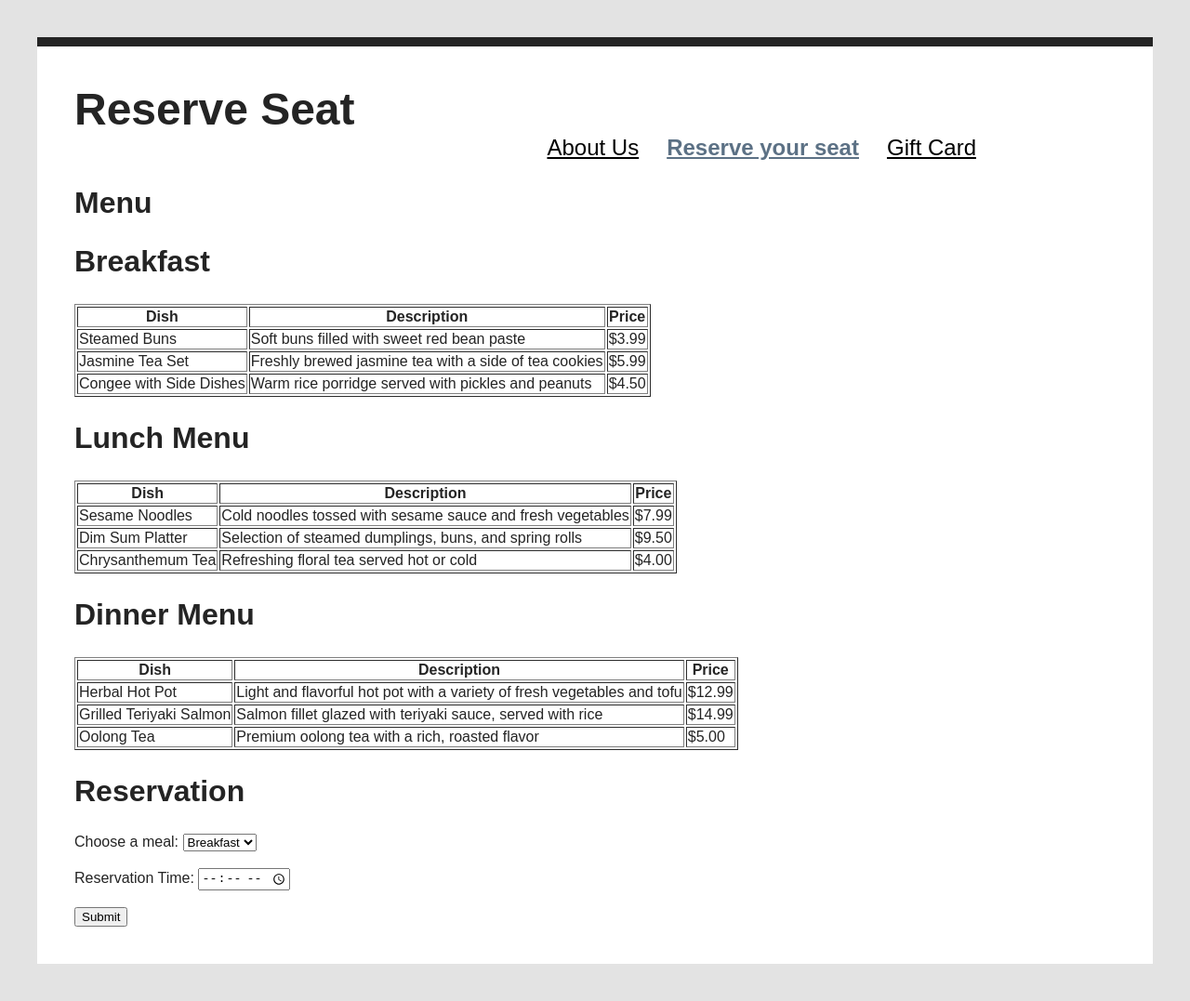
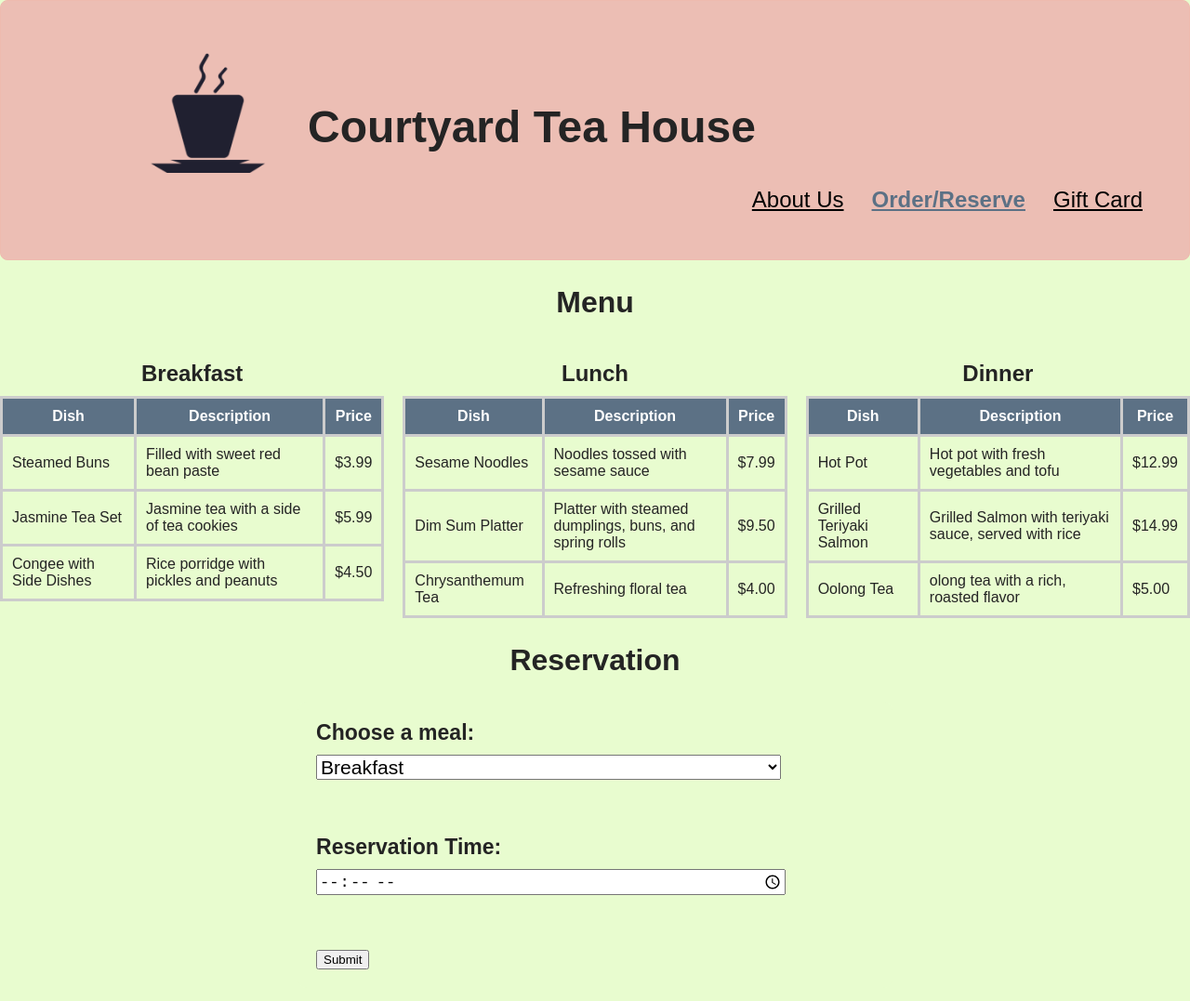
Before and after one commit to XiangyuMeng1/MI349-Final-Project, a plain HTML site: page reserve.html in a window 1280 px wide. Shown: the whole page at 93% size. Drawn offline with Linux system fonts and the light colour scheme.

Commit message:
finished basic css layout

```diff
--- a/reserve.html
+++ b/reserve.html
@@ -8,17 +8,26 @@
     <link rel="stylesheet" href="screen.css">
   </head>
   <body>
-    <h1>Reserve Seat</h1>
+    <div class="header-container">
+      <div class="title-container">
+        <img src="images/Icon.png" alt="Logo" class="logo">
+        <h1>Courtyard Tea House</h1>
+      </div>
+
       <nav>
         <ul>
           <li><a href="index.html">About Us</a></li>
-        <li><a href="reserve.html" class="active">Reserve your seat</a></li>
+          <li><a href="reserve.html" class="active">Order/Reserve</a></li>
           <li><a href="giftcard.html">Gift Card</a></li>
         </ul>
       </nav>
-    <h2>Menu</h2>
+    </div>
 
-    <h2>Breakfast</h2>
+    <div class="menu-container">
+      <h2 class="menu-title">Menu</h2>
+      <div class="menu-section">
+        <div class="menu-category">
+          <h3>Breakfast</h3>
           <table border="1">
             <thead>
               <tr>
@@ -30,23 +39,25 @@
             <tbody>
               <tr>
                 <td>Steamed Buns</td>
-          <td>Soft buns filled with sweet red bean paste</td>
+                <td>Filled with sweet red bean paste</td>
                 <td>$3.99</td>
               </tr>
               <tr>
                 <td>Jasmine Tea Set</td>
-          <td>Freshly brewed jasmine tea with a side of tea cookies</td>
+                <td>Jasmine tea with a side of tea cookies</td>
                 <td>$5.99</td>
               </tr>
               <tr>
                 <td>Congee with Side Dishes</td>
-          <td>Warm rice porridge served with pickles and peanuts</td>
+                <td>Rice porridge with pickles and peanuts</td>
                 <td>$4.50</td>
               </tr>
             </tbody>
           </table>
+        </div>
 
-    <h2>Lunch Menu</h2>
+        <div class="menu-category">
+          <h3>Lunch</h3>
           <table border="1">
             <thead>
               <tr>
@@ -58,23 +69,25 @@
             <tbody>
               <tr>
                 <td>Sesame Noodles</td>
-          <td>Cold noodles tossed with sesame sauce and fresh vegetables</td>
+                <td>Noodles tossed with sesame sauce</td>
                 <td>$7.99</td>
               </tr>
               <tr>
                 <td>Dim Sum Platter</td>
-          <td>Selection of steamed dumplings, buns, and spring rolls</td>
+                <td>Platter with steamed dumplings, buns, and spring rolls</td>
                 <td>$9.50</td>
               </tr>
               <tr>
                 <td>Chrysanthemum Tea</td>
-          <td>Refreshing floral tea served hot or cold</td>
+                <td>Refreshing floral tea</td>
                 <td>$4.00</td>
               </tr>
             </tbody>
           </table>
+        </div>
 
-    <h2>Dinner Menu</h2>
+        <div class="menu-category">
+          <h3>Dinner</h3>
           <table border="1">
             <thead>
               <tr>
@@ -85,24 +98,28 @@
             </thead>
             <tbody>
               <tr>
-          <td>Herbal Hot Pot</td>
-          <td>Light and flavorful hot pot with a variety of fresh vegetables and tofu</td>
+                <td>Hot Pot</td>
+                <td>Hot pot with fresh vegetables and tofu</td>
                 <td>$12.99</td>
               </tr>
               <tr>
                 <td>Grilled Teriyaki Salmon</td>
-          <td>Salmon fillet glazed with teriyaki sauce, served with rice</td>
+                <td>Grilled Salmon with teriyaki sauce, served with rice</td>
                 <td>$14.99</td>
               </tr>
               <tr>
                 <td>Oolong Tea</td>
-          <td>Premium oolong tea with a rich, roasted flavor</td>
+                <td>olong tea with a rich, roasted flavor</td>
                 <td>$5.00</td>
               </tr>
             </tbody>
           </table>
+        </div>
+      </div>
+    </div>
 
-    <h2>Reservation</h2>
+
+    <h2 class="reservation-title">Reservation</h2>
     <form action="#">
         <label for="meal">Choose a meal:</label>
         <select id="meal" name="meal" required>
--- a/screen.css
+++ b/screen.css
@@ -1,34 +1,34 @@
-/* Add screen styles below */
 a.active {
     font-weight: bold;
+    color: #5c7185;
 }
 
-html{
-    background:#e3e3e3;
+html, body {
+    margin: 0;
+    padding: 0; /* 移除默认的内外边距 */
+    font-family: Arial, Helvetica, sans-serif;
+    background: #E8FCCF; /* 设置背景色 */
+    color: #242424;
 }
 
-body{
-    font-family:Arial, Helvetica, sans-serif;
-    margin: 40px;
-    padding: 40px;
-    color: #242424;
-    border-top: 10px solid #242424;
-    background:#fff;
+.header-container h1 {
+    margin-top: 20px;
+    margin-left: 30px;
 }
 
-h1{
-    font-size:3em;
+h1 {
+    font-size: 3em;
     margin: 0;
 }
 
-h2{
-    font-size:2em;
+h2 {
+    font-size: 2em;
     margin: 1;
 }
 
-p{
-    font-size:1.5em;
-    line-height:1.4em;
+p {
+    font-size: 1.5em;
+    line-height: 1.4em;
 }
 
 nav ul {
@@ -45,11 +45,193 @@ nav ul li a {
     font-size: 1.5em;
 }
 
-nav ul li a.active {
-    font-weight: bold;
-    color: #5c7185;
+.header-container {
+    background-color: #ECBEB4;
+    padding: 50px;
+    border: 1px solid #eebbaf;
+    border-radius: 8px;
+    margin: 0;
+    margin-bottom: 20px;
 }
 
-nav {
-    margin-right: 150px;
+.logo {
+    width: 150px;
+    height: auto;
+    margin-left: 100px;
 }
+
+.title-container {
+    display: flex;
+    align-items: center;
+}
+.intro-container{
+    display: flex;
+}
+
+
+.intro-container {
+    display: flex;
+    justify-content: space-between;
+    align-items: center;
+    padding: 20px 50px;
+    gap: 30px;
+}
+
+
+.intro-left {
+    flex: 1;
+    display: flex;
+    flex-direction: column;
+    align-items: center;
+    justify-content: center;
+    text-align: center;
+    padding: 20px;
+}
+
+.intro-left h2 {
+    font-size: 2.5em;
+    margin-bottom: 20px;
+}
+
+.intro-image {
+    width: 100%;
+    max-width: 800px;
+    border-radius: 8px;
+}
+
+
+.intro-right {
+    flex: 1;
+    display: flex;
+    flex-direction: column;
+    align-items: center;
+    justify-content: center;
+    text-align: center;
+}
+
+.intro-right p {
+    font-size: 2.1em;
+    line-height: 2em;
+    margin-bottom: 20px;
+    margin-right: 100px;
+    margin-left: 50px;
+    font-weight: bold;
+}
+
+
+.btn {
+    display: inline-block;
+    background-color: #5c7185;
+    color: white;
+    padding: 15px 30px;
+    border-radius: 5px;
+    text-decoration: none;
+    font-size: 1.2em;
+    font-weight: bold;
+    margin-top: 20px;
+    cursor: pointer;
+}
+
+.btn:hover {
+    background-color: #3d5062;
+}
+
+#Detail {
+    text-align: center;
+    padding: 20px 0;
+    margin: 20px 50px;
+    border-top: 1px solid #ccc;
+}
+
+#Detail img {
+    width: 100%;
+    max-width: 700px;
+    border-radius: 8px;
+    margin-bottom: 40px;
+}
+
+#Detail p {
+    font-size: 1.8em;
+    line-height: 2em;
+    margin: 0 auto;
+    max-width: 1000px;
+    margin-bottom: px;
+}
+
+form {
+    display: flex;
+    flex-direction: column;
+    align-items: flex-start;
+    justify-content: center;
+    margin: 0 auto;
+    padding: 20px;
+    background-color: #E8FCCF;
+    border-radius: 10px;
+    width: 80%;
+    max-width: 600px;
+    font-size: 1.2em;
+    font-weight: bold;
+}
+
+label {
+    font-size: 1.2em;
+    margin-bottom: 10px;
+}
+
+input, select, textarea {
+    font-size: 1.1em;
+    margin-bottom: 15px;
+    width: 100%;
+    max-width: 500px;
+}
+
+.giftcardform {
+    display: flex;
+    flex-direction: column;
+    align-items: flex-start;
+    margin-bottom: 15px;
+}
+
+.menu-title {
+    text-align: center;
+    font-size: 2em;
+    margin-bottom: 20px;
+  }
+
+  .menu-section {
+    display: flex;
+    gap: 20px;
+    justify-content: space-between;
+  }
+
+  .menu-category {
+    flex: 1;
+  }
+
+  .menu-category h3 {
+    text-align: center;
+    font-size: 1.5em;
+    margin-bottom: 10px;
+  }
+
+  table {
+    width: 100%;
+    border-collapse: collapse;
+  }
+
+  th, td {
+    padding: 10px;
+    text-align: left;
+    border: 3px solid #ccc;
+  }
+
+  th {
+    background-color: #5c7185;
+    color: white;
+    font-weight: bold;
+    text-align: center;
+}
+
+  .reservation-title {
+    text-align: center;
+}
```
Also changed, not shown: giftcard.html (+11 -3 lines), index.html (+20 -10 lines), images/Icon.png (added). Lines whose indentation alone changed are shown as unchanged.
